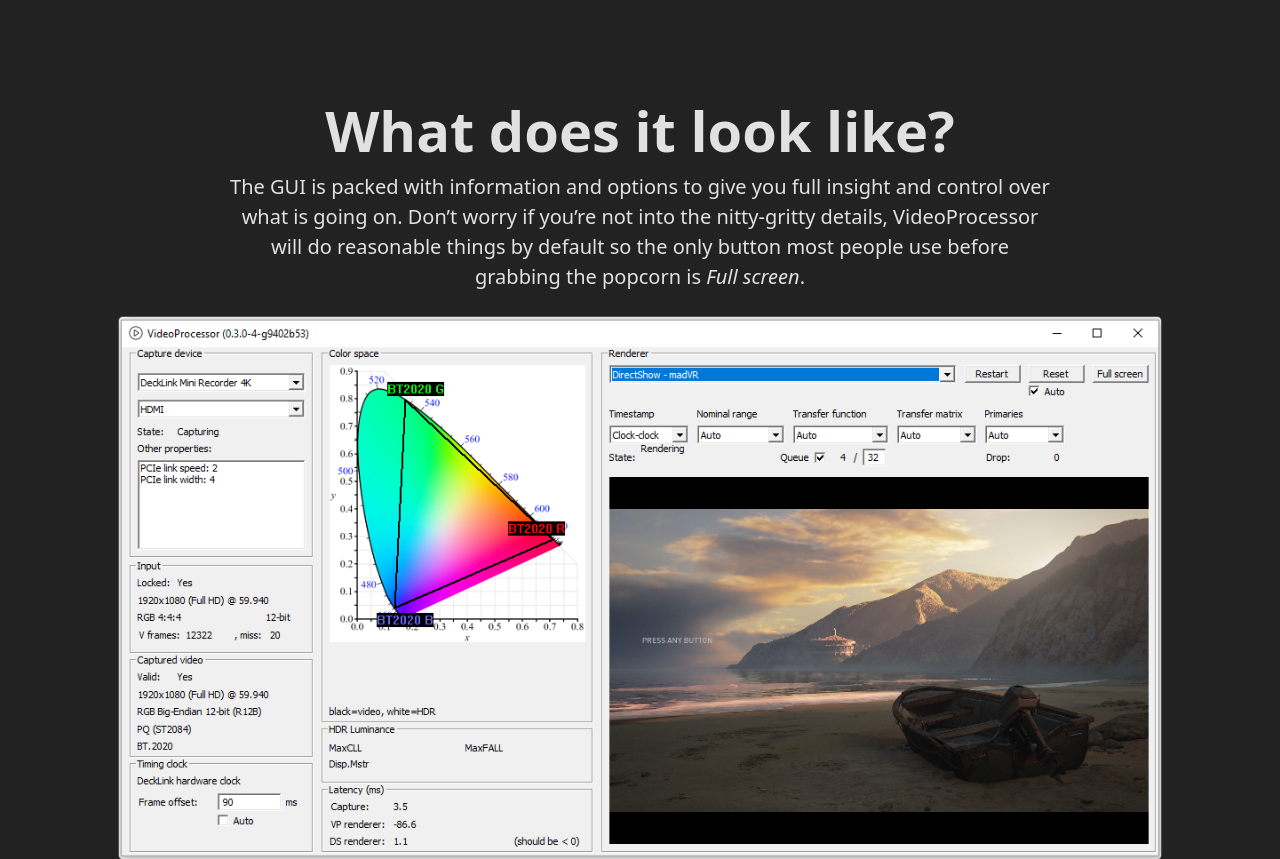
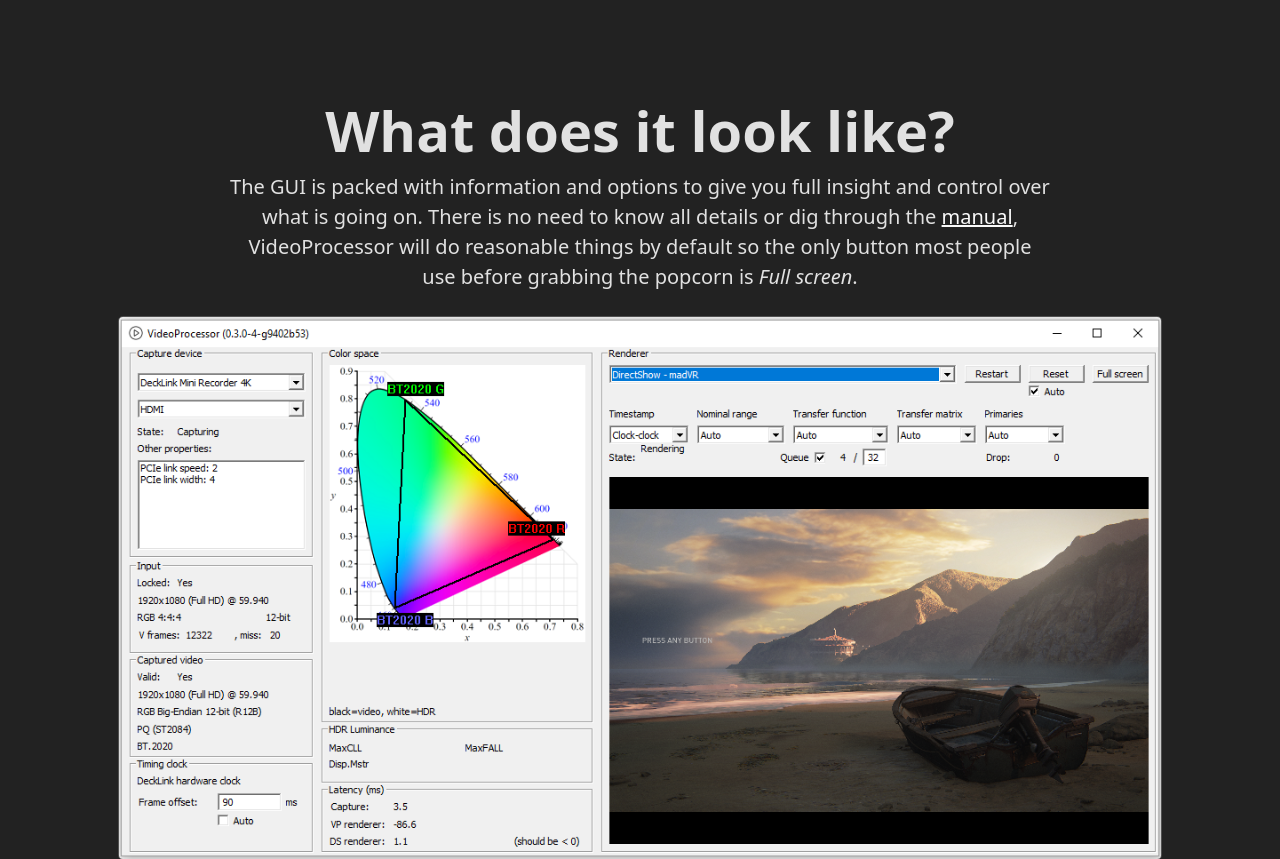
Before and after one commit to defl/videoprocessor_website, a Flask app: page / in a window 1280 px wide. Shown: the part 443-1302 px from the top of the page. Run offline with Flask 2, Linux system fonts and the light colour scheme; some libraries are stand-ins or nearby versions.

Commit message:
index polish

```diff
--- a/site/templates/index.html
+++ b/site/templates/index.html
@@ -32,7 +32,7 @@
         <div class="col-lg-8 mx-auto">
             <p class="lead mb-4">
                 The GUI is packed with information and options to give you full insight and control over what is going on.
-                Don’t worry if you’re not into the nitty-gritty details, VideoProcessor will do reasonable things
+                There is no need to know all details or dig through the <a class="text-white" href="/manual">manual</a>, VideoProcessor will do reasonable things
                 by default so the only button most people use before grabbing the popcorn is <i>Full screen</i>.
             </p>
         </div>
```
